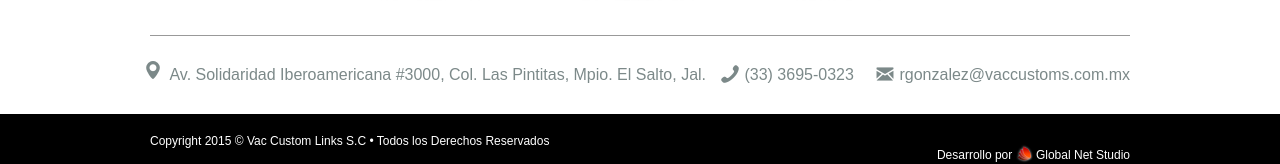
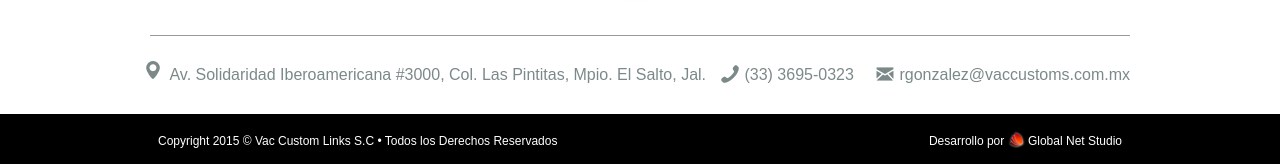
Before and after one commit to globalnetstudio/vac-custom, a PHP site: page /index.php in a window 1280 px wide. Shown: the part 1310-1474 px from the top of the page. Run offline with PHP 8.4, Linux system fonts and the light colour scheme.

Commit message:
Se los estilos del footer

```diff
--- a/css/styles.css
+++ b/css/styles.css
@@ -613,26 +613,36 @@ textarea + label.error {
 .footer .wrapper {
   margin: 0 auto;
   width: 980px;
+  display: -webkit-flex;
+  display: -ms-flexbox;
+  display: flex;
 }
 
-.footer .created-by {
-  float: left;
+.footer .wrapper .copyright {
+  -webkit-flex: 0 0 50%;
+      -ms-flex: 0 0 50%;
+          flex: 0 0 50%;
+  padding-left: 8px;
 }
 
-.footer .created-by a {
+.footer .wrapper .created-by {
+  -webkit-flex: 0 0 50%;
+      -ms-flex: 0 0 50%;
+          flex: 0 0 50%;
+  padding-right: 8px;
+  text-align: right;
+}
+
+.footer .wrapper .created-by a {
   text-decoration: none;
   color: #fff;
 }
 
-.footer .created-by a:hover {
+.footer .wrapper .created-by a:hover {
   text-decoration: underline;
 }
 
-.footer .created-by {
-  float: right;
-}
-
-.footer .global-net-studio-logo {
+.footer .wrapper .created-by .global-net-studio-logo {
   position: relative;
   top: 4px;
   margin-top: -8px;
--- a/sass/_footer.scss
+++ b/sass/_footer.scss
@@ -11,10 +11,17 @@
   .wrapper {
     margin: 0 auto;
     width: 980px;
+    display: flex;
+
+    .copyright {
+      flex: 0 0 50%;
+      padding-left: 8px;
     }
 
     .created-by {
-    float: left;
+      flex: 0 0 50%;
+      padding-right: 8px;
+      text-align: right;
 
       a {
         text-decoration: none;
@@ -23,17 +30,16 @@
           text-decoration: underline;
         }
       }
-  }
-
-  .created-by {
-    float: right;
-  }
 
       .global-net-studio-logo {
         position: relative;
         top: 4px;
         margin-top: -8px;
       }
+    }
+
+  }
+
 }
 
 
```
Also changed, not shown: 1 other file. Lines whose indentation alone changed are shown as unchanged.
